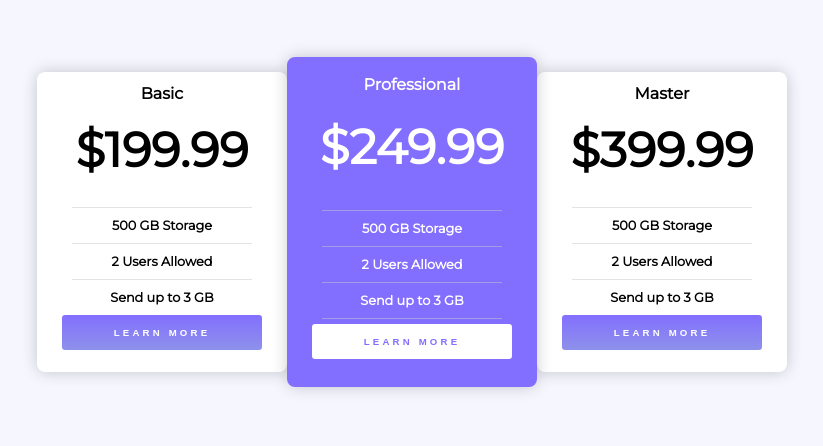
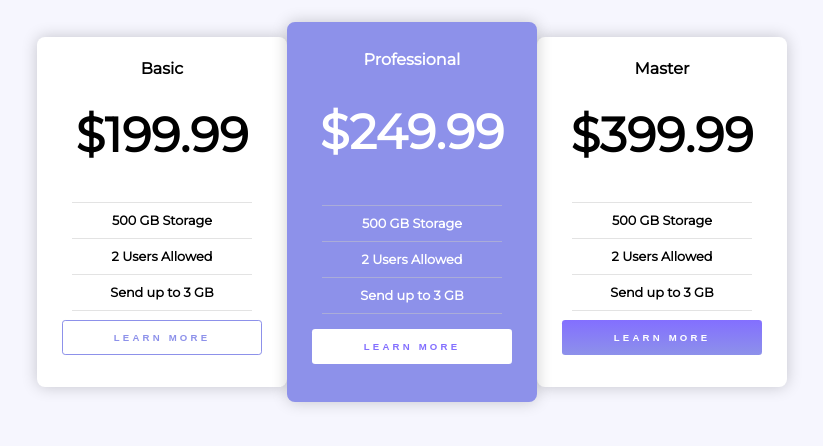
Before and after one commit to NataliaFrancisca/LandingPage-Assinatura-Servico, a plain HTML site: page index.html in a window 1280 px wide. In both pictures the pointer is over the button 390 px from the left and 582 px from the top of the page. Shown: the part 250-696 px from the top of the page, without its empty margins (228-1051 px from the left). Drawn offline with Linux system fonts and the light colour scheme.

Commit message:
style: efeito hover nos botões de saiba mais; tamanho dos cards

```diff
--- a/style.css
+++ b/style.css
@@ -98,7 +98,6 @@ h1{
 	margin-bottom: 20px;
 }
 
-
 .cards{
 	display: grid;
 	grid-template-columns: repeat(3, 1fr);
@@ -107,18 +106,18 @@ h1{
 	/*grid-gap: 2px;*/
 	align-items: center;
 	margin-top: 30px;
-	margin-bottom: 30px;
+	margin-bottom: 50px;
 }
 
 .cards > div:nth-child(2){
-	height: 330px;
-	background-color: var(--purple-light);
+	height: 380px;
+	background-color: var(--purple-dark);
 	z-index: 1;
 }
 
 .card{
 	width: 250px;
-	height: 300px;
+	height: 350px;
 	background-color: white;
 	border-radius: 0.5rem;
 
@@ -170,7 +169,6 @@ h1{
 	border-bottom: solid rgba(200,200,200,0.5) 0.1rem;
 }
 
-
 .button-learn-more{
 	width: 80%;
 	height: 35px;
@@ -197,3 +195,15 @@ h1{
 	background: white;
 	color: var(--purple-light);
 }
+
+button:hover{
+	background: none;
+	border: solid var(--purple-dark) 0.1rem;
+	color: var(--purple-dark);
+}
+
+.card:nth-child(2) .button-learn-more:hover{
+	background: transparent;
+	border: solid white 0.1rem;
+	color: white;
+}
```
